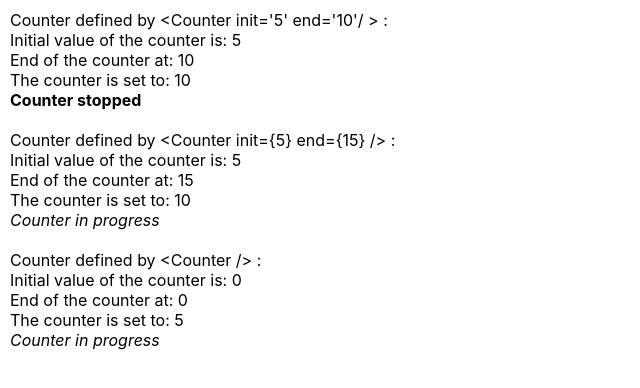
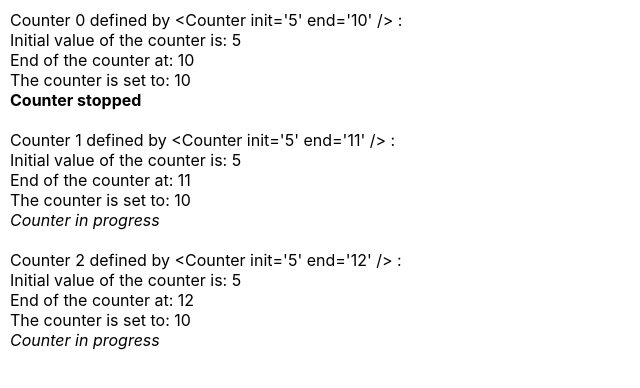
Before and after one commit to shaghab/reactapp, a React (Create React App) app: page / in a window 1280 px wide. Shown: the top 388 px of the page, without its empty margins (0-640 px from the left). Built offline with nearby package versions, Linux system fonts and the light colour scheme.

Commit message:
Refactor App component to dynamically render multiple Counter instances

```diff
--- a/src/App.js
+++ b/src/App.js
@@ -5,14 +5,21 @@
 function App() {
   return (
     <>
-      Counter defined by {"<Counter init='5' end='10'/ >"} : <br />
-      <Counter init="5" end="10" /> <br />
-      <br />
-      Counter defined by {'<Counter init={5} end={15} />'} : <br />
-      <Counter init={5} end={15} /> <br />
-      <br />
-      Counter defined by {'<Counter />'} : <br />
-      <Counter /> <br />
+      {(function () {
+        var jsx = [];
+        for (var i = 0; i < 3; i++) {
+          jsx.push(
+            <>
+              Counter {i} defined by{' '}
+              {`<Counter init='5' end='${10 + i}' />`} : <br />
+              <Counter init="5" end={10 + i} />
+              <br />
+              <br />
+            </>
+          );
+        }
+        return jsx;
+      })()}
     </>
   );
 }
```
